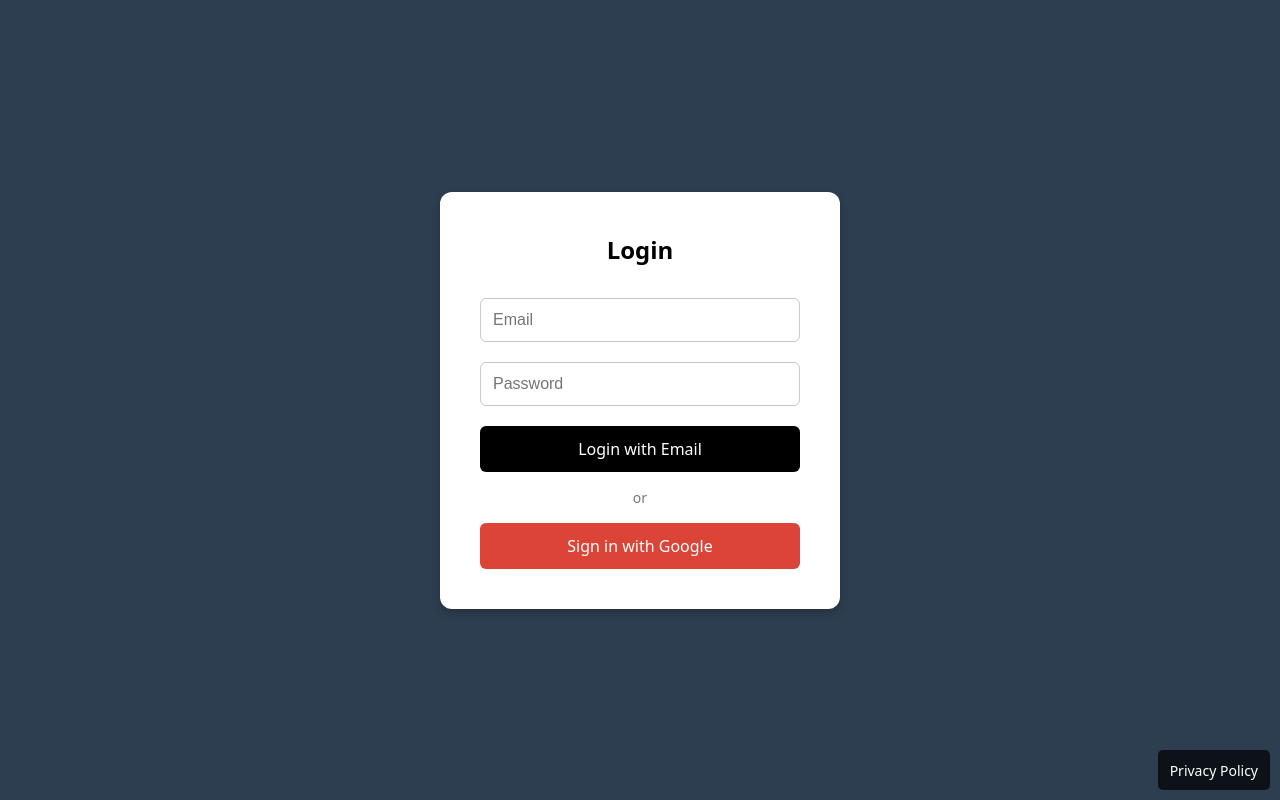
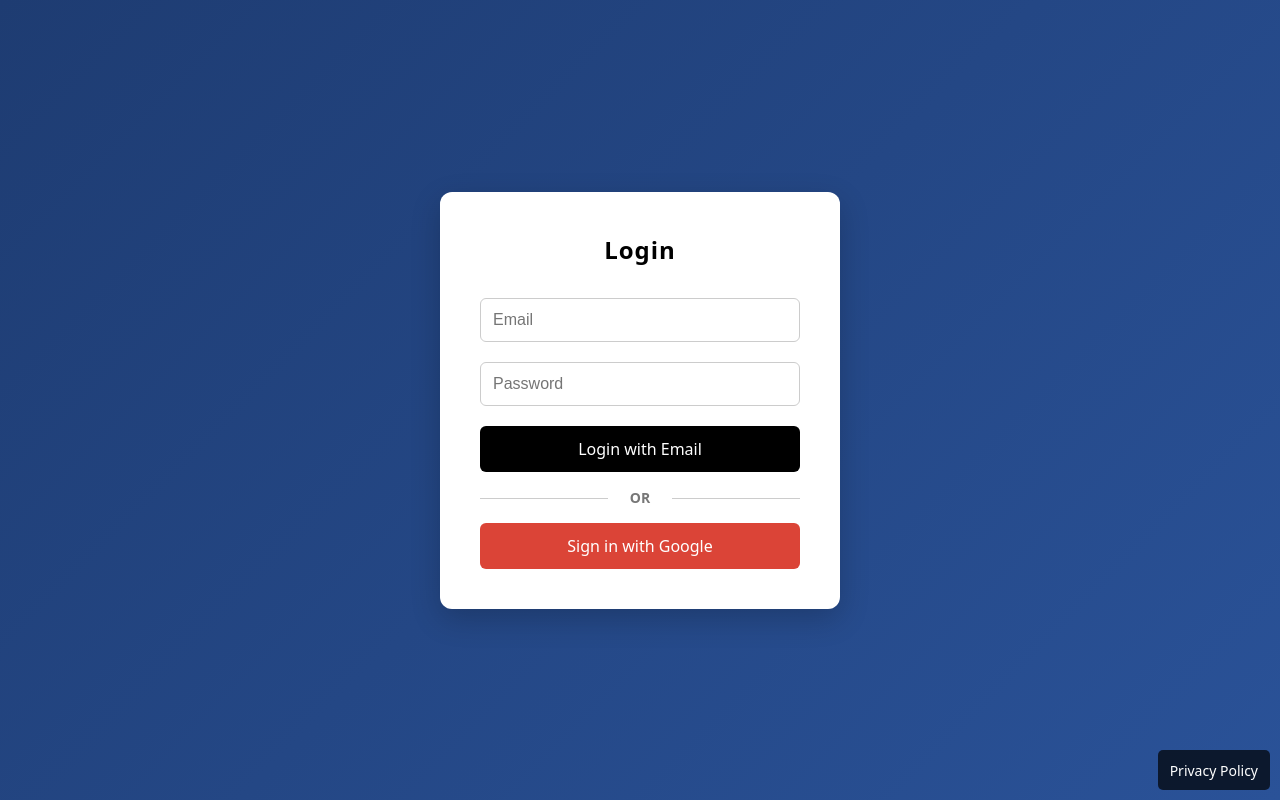
Before and after one commit to KshitijBhatia2005/Azurea, a React (Vite) app in the folder frontend/: page /login in a window 1280 px wide. Built offline with nearby package versions, Linux system fonts and the light colour scheme; no server answers.

Commit message:
added animation

```diff
--- a/frontend/src/pages/login.jsx
+++ b/frontend/src/pages/login.jsx
@@ -2,9 +2,10 @@ import { useNavigate } from "react-router-dom";
 import { auth, googleProvider } from "../config/firebase";
 import { signInWithPopup, signInWithEmailAndPassword } from "firebase/auth";
 import { useState } from "react";
-import "../../styles/Auth.css"; // Add this file for styling
+import "../../styles/Auth.css";
 import Footer from "../components/footer";
 import { Link } from "react-router-dom";
+
 const saveUserToDatabase = async (user) => {
   try {
     const response = await fetch(`http://localhost:5000/api/users/${user.email}`);
@@ -62,25 +63,27 @@ export default function Login() {
 
   return (
     <div className="auth-container">
-      <div className="auth-card">
+      <div className="auth-card animate-fade-in">
         <h2>Login</h2>
         <input
           type="email"
           placeholder="Email"
           value={email}
           onChange={(e) => setEmail(e.target.value)}
+          className="input-field"
         />
         <input
           type="password"
           placeholder="Password"
           value={password}
           onChange={(e) => setPassword(e.target.value)}
+          className="input-field"
         />
-        <button onClick={handleEmailLogin} className="auth-btn">
+        <button onClick={handleEmailLogin} className="auth-btn animated-btn">
           Login with Email
         </button>
         <div className="divider">or</div>
-        <button onClick={GoogleLogin} className="google-btn">
+        <button onClick={GoogleLogin} className="google-btn animated-btn">
           Sign in with Google
         </button>
         {error && <p className="error-message">{error}</p>}
--- a/frontend/styles/Auth.css
+++ b/frontend/styles/Auth.css
@@ -5,7 +5,8 @@
     align-items: center;
     height: 100vh;
     width: 100vw;
-    background: #2c3e50;
+    background: linear-gradient(135deg, #1e3c72, #2a5298);
+    animation: fadeIn 1s ease-in-out;
 }
 
 /* Card-style form */
@@ -13,15 +14,22 @@
     background: white;
     padding: 40px;
     border-radius: 12px;
-    box-shadow: 0 4px 8px rgba(0, 0, 0, 0.2);
+    box-shadow: 0 10px 30px rgba(0, 0, 0, 0.2);
     text-align: center;
     width: 400px;
+    transform: scale(0.9);
+    animation: popIn 0.5s ease-out forwards;
+    opacity: 0;
 }
 
 /* Heading (Login & Sign Up) */
 .auth-card h2 {
     margin-bottom: 20px;
     color: black; /* Make the heading text black */
+    font-size: 24px;
+    font-weight: bold;
+    letter-spacing: 1px;
+    animation: slideIn 0.6s ease-in-out;
 }
 
 /* Input fields */
@@ -32,6 +40,13 @@
     border: 1px solid #ccc;
     border-radius: 6px;
     font-size: 16px;
+    transition: 0.3s;
+}
+
+.auth-card input:focus {
+    border-color: #2a5298;
+    outline: none;
+    box-shadow: 0 0 8px rgba(42, 82, 152, 0.3);
 }
 
 /* Primary button (Login & Signup) */
@@ -45,11 +60,12 @@
     border-radius: 6px;
     cursor: pointer;
     margin-top: 10px;
-    transition: 0.3s;
+    transition: all 0.3s ease-in-out;
 }
 
 .auth-btn:hover {
     background: #333;
+    transform: scale(1.05);
 }
 
 /* Google button */
@@ -62,11 +78,12 @@
     font-size: 16px;
     border-radius: 6px;
     cursor: pointer;
-    transition: 0.3s;
+    transition: all 0.3s ease-in-out;
 }
 
 .google-btn:hover {
     background: #b33626;
+    transform: scale(1.05);
 }
 
 /* Divider */
@@ -74,6 +91,26 @@
     margin: 15px 0;
     font-size: 14px;
     color: #777;
+    position: relative;
+    text-transform: uppercase;
+    font-weight: bold;
+}
+
+.divider::before, .divider::after {
+    content: "";
+    position: absolute;
+    width: 40%;
+    height: 1px;
+    background: #ccc;
+    top: 50%;
+}
+
+.divider::before {
+    left: 0;
+}
+
+.divider::after {
+    right: 0;
 }
 
 /* Error messages */
@@ -83,6 +120,7 @@
     margin-top: 10px;
 }
 
+/* Redirect text (For Sign up/Login links) */
 .redirect-text {
     margin-top: 10px;
     font-size: 14px;
@@ -93,8 +131,26 @@
     color: #007bff;
     cursor: pointer;
     text-decoration: underline;
+    transition: 0.3s;
 }
 
 .login-link:hover {
     color: #0056b3;
+    text-decoration: none;
 }
+
+/* Animations */
+@keyframes fadeIn {
+    from { opacity: 0; }
+    to { opacity: 1; }
+}
+
+@keyframes popIn {
+    from { transform: scale(0.9); opacity: 0; }
+    to { transform: scale(1); opacity: 1; }
+}
+
+@keyframes slideIn {
+    from { opacity: 0; transform: translateY(-10px); }
+    to { opacity: 1; transform: translateY(0); }
+}
```
Lines whose indentation alone changed are shown as unchanged.
